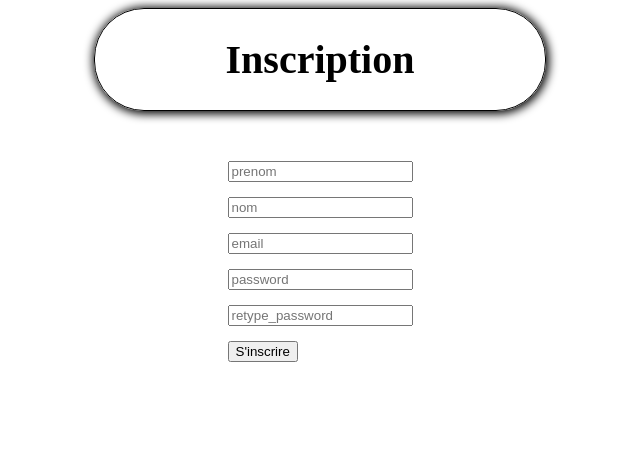
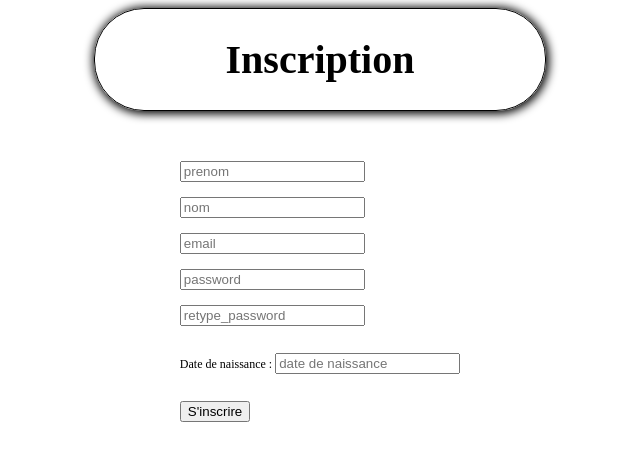
Before and after one commit to Skarllas/Formulaire_connection2, a PHP site: page / in a window 1280 px wide. Shown: the top 461 px of the page, without its empty margins (320-960 px from the left). Run offline with PHP 8.4, Linux system fonts and the light colour scheme.

Commit message:
rajout date de naissance et ecriture crypté

```diff
--- a/index.php
+++ b/index.php
@@ -30,12 +30,13 @@ require "db_connect.php"; ?>
             <br>
             <div> <input name="email" type="text" placeholder="email"></div>
             <br>
-            <div> <input name="password" type="text" placeholder="password"></div>
+            <div> <input name="password" type="password" placeholder="password"></div>
             <br>
-            <div> <input name="retype_password" type="text" placeholder="retype_password"></div>
+            <div> <input name="retype_password" type="password" placeholder="retype_password"></div>
+            <br>
+            <div> <p>Date de naissance : <input name="date" type="text" placeholder="date de naissance"> </p></div>
             <br>
             <div> <button type="submit">S'inscrire</button></div>
-
 
         </form>
     </div>
```
Also changed, not shown: index_traitement.php (+5 -3 lines).
